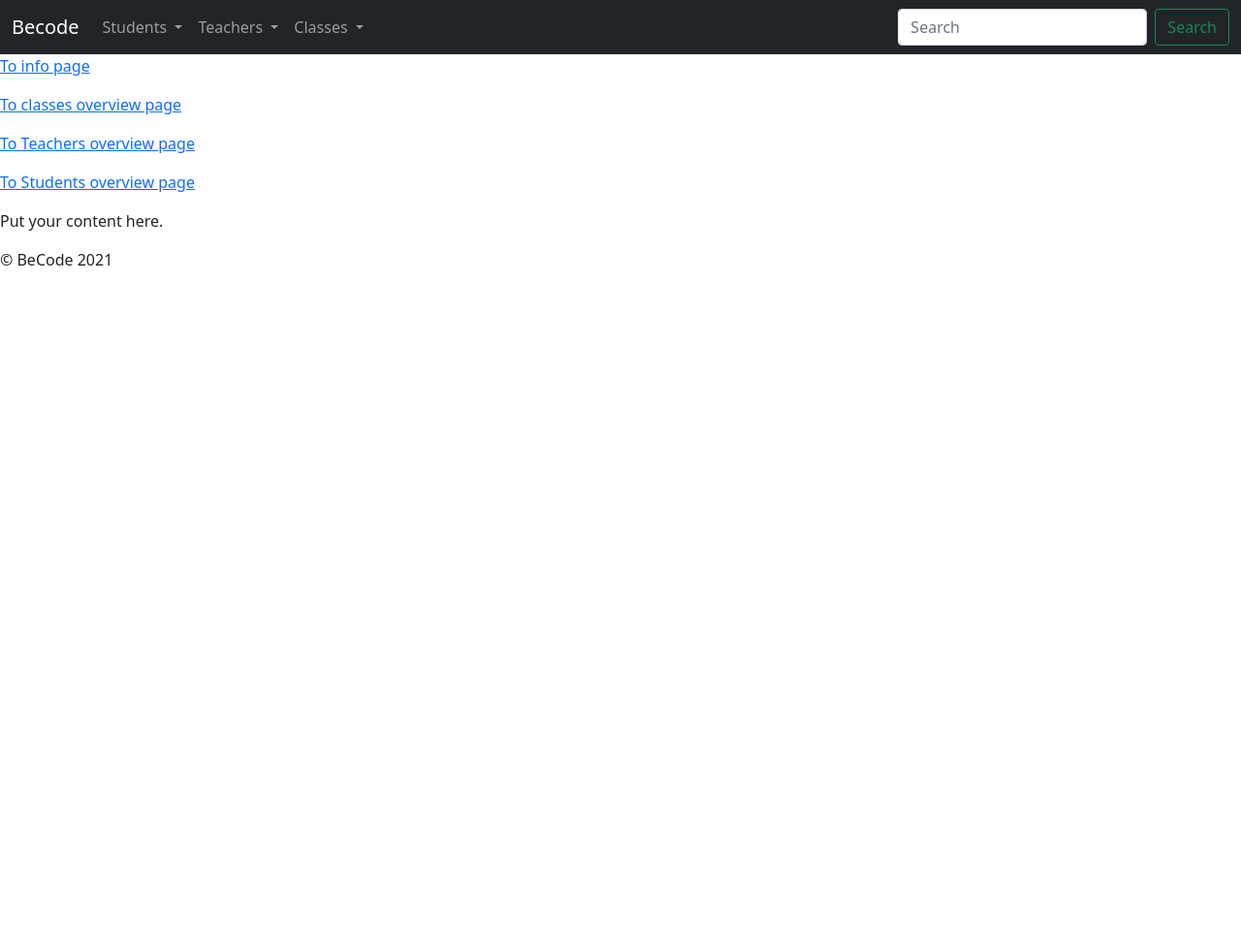
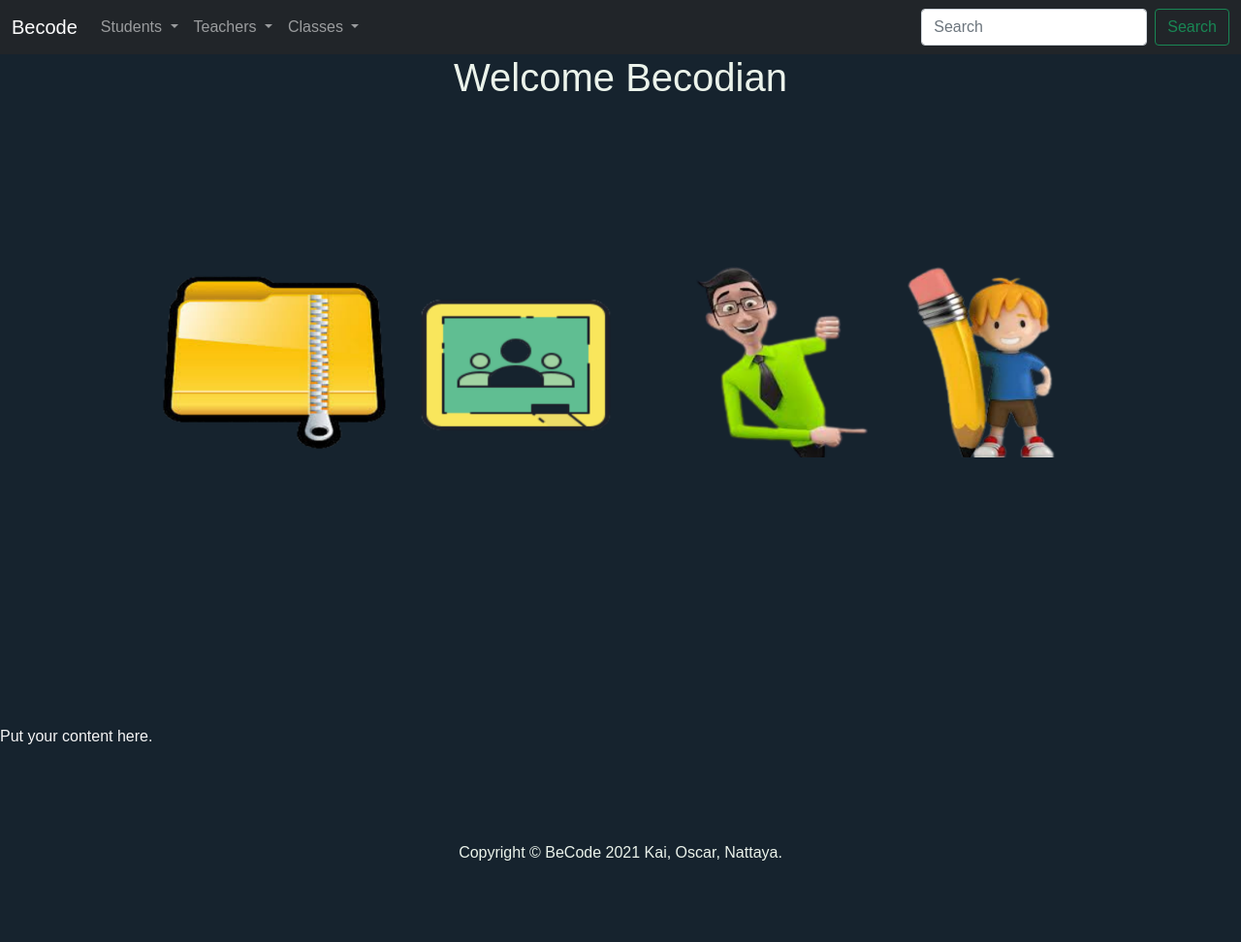
Before and after one commit to oscarpete/php-crud, a PHP site: page / in a window 1280 px wide. Shown: the whole page at 97% size. Before the commit the page ends 274 px from the top, so only its background shows below. Run offline with PHP 8.4, Linux system fonts and the light colour scheme; some libraries are stand-ins or nearby versions.

Commit message:
add css part 1

```diff
--- a/Controller/SearchController.php
+++ b/Controller/SearchController.php
@@ -1,3 +1,4 @@
+
 <?php
 include_once('loaders/SearchLoader.php');
 
--- /dev/null
+++ b/View/CSS/style.css
@@ -0,0 +1,59 @@
+body {
+    background-color: #16232e;
+    /*background-image: url("View/img/bg.png");*/
+    color: #ebf3eb;
+    font-family: "source sans pro", sans-serif ;
+}
+
+#home {
+    padding : 10rem;
+}
+.icon {
+    display: block;
+}
+.overlay {
+    position: relative;
+    bottom: 0;
+    width:100%;
+    opacity: 0;
+    transition: .5s ease;
+    background-color: rgba(22, 35, 46,0.5);
+    color:whitesmoke;
+    font-size: 20px;
+    padding: 20px;
+    text-align: center;
+}
+
+.col-sm-3:hover .overlay {
+    opacity: 1;
+}
+
+a {
+    color: whitesmoke;
+}
+
+p {
+    color: whitesmoke;
+}
+
+h1, h3{
+    text-align: center;
+}
+
+.container {
+    display: flex;
+    justify-content: center;
+    align-items: center;
+    flex-direction: column;
+    box-shadow: 0 4px 8px 0 rgba(248, 221, 248, 1), 0 6px 20px 0 rgba(248, 221, 248, 1);
+    width : 100%
+}
+
+footer {
+    padding : 5rem;
+}
+
+.extra-button {
+    display : inline-block;
+    padding : 5px;
+}
--- a/View/SearchResults.php
+++ b/View/SearchResults.php
@@ -10,9 +10,9 @@ include_once "includes/header.php"; ?>
         <?php if (isset($data)):
 //            var_dump($data);
             foreach ($data as $result):?>
-            <div>
-                <a href="?page=<?php echo $result['inTable']?>&id=<?php echo $result['id']?>"><?php echo $result['name']?></a>
-            </div>
+                <div>
+                    <a href="?page=<?php echo $result['inTable']?>&id=<?php echo $result['id']?>"><?php echo $result['name']?></a>
+                </div>
                 <br>
             <?php
             endforeach;
--- a/View/TeachersEditView.php
+++ b/View/TeachersEditView.php
@@ -18,14 +18,16 @@ include_once "includes/header.php";
         <label for="lastName">Teacher Last Name</label>
         <div><input type="text" name="lastName" id="lastName" required value='<?php echo $data['lastName']; ?>'
                     placeholder='Last Name'>
+        </div>
             <br/>
             <span><label for="email">Teacher Email</label></span>
             <div><input type="email" name="email" id="email" required value='<?php echo $data['email']; ?>'
                         placeholder='e-mail'>
-
+            </div>
+        <br/>
                 <div>
                     <input type="hidden" name="id" value="<?php echo $data['id']; ?>">
-                    <button type="submit" name="action" id="action" value="edit">Update!</button>
+                    <button type="submit" name="action" id="action" class="btn btn-secondary" value="edit">Update!</button>
                 </div>
     </form>
 </section>
--- a/View/homepage.php
+++ b/View/homepage.php
@@ -1,14 +1,50 @@
-<?php require 'includes/header.php'?>
+<?php require 'includes/header.php' ?>
     <!-- this is the view, try to put only simple if's and loops here.
     Anything complex should be calculated in the model -->
+
+    <h1 align="center">Welcome Becodian</h1>
     <section>
+        <div id="home" class="row">
             <!--    <h4>Hello --><?php //echo $user->getName()?><!--,</h4>-->
+            <div class="col-sm-3">
+                <img src="View/img/info-icon.png" alt="zipfile" width="250px" height="200px" class="icon"/>
+                <div class="overlay">
+                    <p><a class="link" href="index.php?page=info">I want information</a></p>
+                </div>
 
-    <p><a href="index.php?page=info">To info page</a></p>
-    <p><a href="index.php?page=classes">To classes overview page</a></p>
-    <p><a href="index.php?page=teachers">To Teachers overview page</a></p>
-    <p><a href="index.php?page=students">To Students overview page</a></p>
+            </div>
+
+            <div class="col-sm-3">
+                <img src="View/img/class-icon.png" alt="classroom icon" width="250px" height="200px" class="icon"/>
+                <div class="overlay">
+                    <p>
+                        <a class="link" href="index.php?page=classes">I want to see all the classes</a></p>
+                </div>
+
+            </div>
+
+            <div class="col-sm-3">
+                <img src="View/img/teacher-icon.png" alt="classroom icon" width="250px" height="200px" class="icon"/>
+                <div class="overlay">
+                    <p>
+                        <a class="link" href="index.php?page=teachers">I want to see all teachers</a></p>
+                </div>
+
+            </div>
+
+            <div class="col-sm-3">
+                <img src="View/img/student-icon.png" alt="classroom icon" width="250px" height="200px" class="icon"/>
+                <div class="overlay">
+                    <p>
+                        <a class="link" href="index.php?page=students">I want to see all students</a></p>
+                </div>
+
+            </div>
+
+        </div>
 
         <p>Put your content here.</p>
     </section>
-<?php require 'includes/footer.php'?>
+
+
+<?php require 'includes/footer.php' ?>
--- a/View/includes/footer.php
+++ b/View/includes/footer.php
@@ -1,6 +1,6 @@
 
-<footer>
-    &copy; BeCode <?php echo date('Y') ?>
+<footer align="center">
+    Copyright &copy; BeCode <?php echo date('Y') ?> Kai, Oscar, Nattaya.
 </footer>
 <script src="https://cdn.jsdelivr.net/npm/@popperjs/core@2.6.0/dist/umd/popper.min.js"
         integrity="sha384-KsvD1yqQ1/1+IA7gi3P0tyJcT3vR+NdBTt13hSJ2lnve8agRGXTTyNaBYmCR/Nwi"
--- a/View/includes/header.php
+++ b/View/includes/header.php
@@ -7,6 +7,7 @@
     <meta http-equiv="X-UA-Compatible" content="ie=edge">
     <link href="https://cdn.jsdelivr.net/npm/bootstrap@5.0.0-beta2/dist/css/bootstrap.min.css" rel="stylesheet"
           integrity="sha384-BmbxuPwQa2lc/FVzBcNJ7UAyJxM6wuqIj61tLrc4wSX0szH/Ev+nYRRuWlolflfl" crossorigin="anonymous">
+    <link rel="stylesheet" href="View/CSS/style.css?v=<?php echo time(); ?>">
     <title>Becode - Boiler plate MVC</title>
 </head>
 <body>
--- a/loaders/Loader.php
+++ b/loaders/Loader.php
@@ -6,9 +6,9 @@ abstract class Loader
 {
     private string $serverName = 'localhost';
     private string $username = 'becode';
-   // private string $username = 'root';
+//    private string $username = 'root';
     private string $password = 'EnterMyBeCode123!';
-   // private string $password = '';
+//    private string $password = '';
     private string $db = 'crud';
 
     protected function connect(): ?PDO
```
Also changed, not shown: View/ClassesOverview.php (+16 -12 lines), View/StudentsOverview.php (+18 -13 lines), View/TeachersOverview.php (+17 -12 lines), View/StudentsEditView.php (line endings or trailing spaces), View/img/Coding.jpg (added), View/img/bg.png (added), View/img/class-icon.png (added), View/img/info-icon.png (added), View/img/student-icon.png (added), View/img/teacher-icon.png (added). Lines whose indentation alone changed are shown as unchanged.
